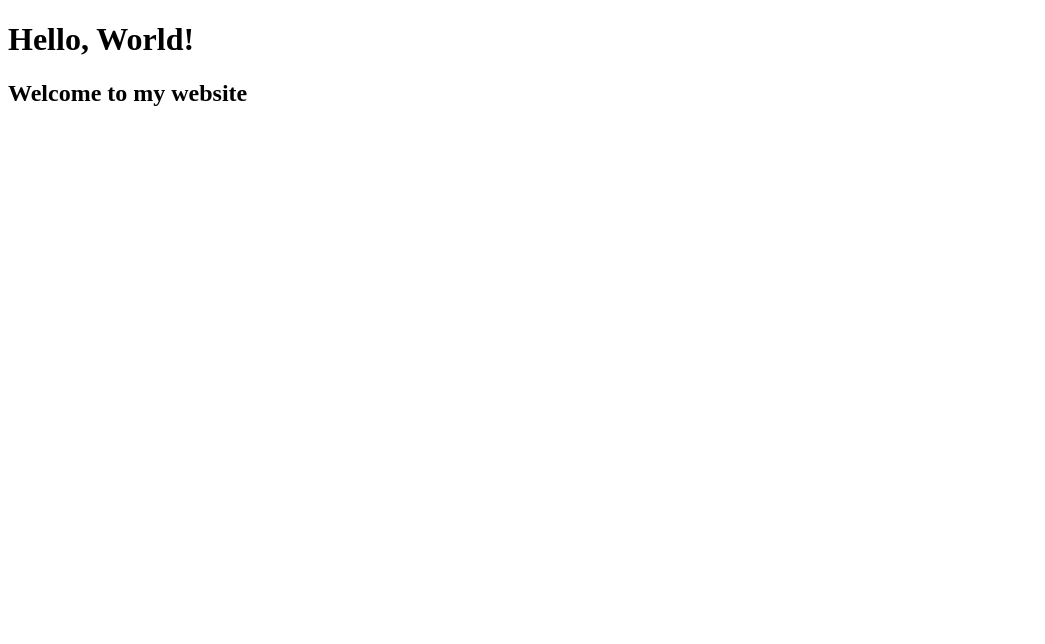
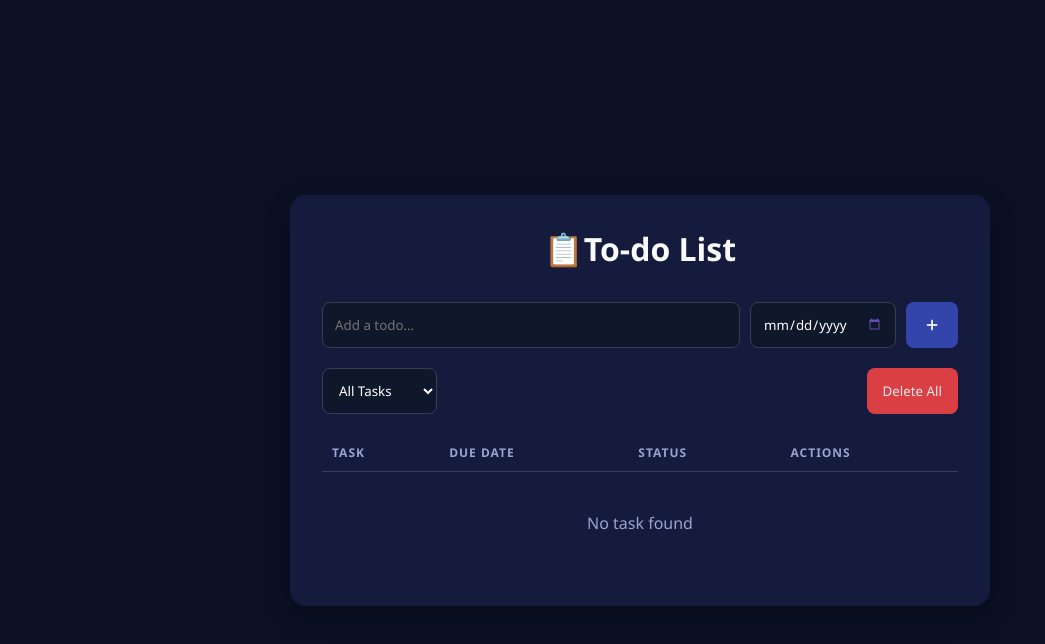
Before and after one commit to radith001/CodingCamp-19Jan26-RadithYafiValerian, a plain HTML site: page index.html in a window 1280 px wide. Shown: the whole page, without its empty margins (0-1045 px from the left). Drawn offline with Linux system fonts and the light colour scheme.

Commit message:
Bismillah

```diff
--- /dev/null
+++ b/css/style.css
@@ -0,0 +1,159 @@
+:root {
+    --bg-color: #0b1025;          /* dark navy background */
+    --card-bg: #141b3d;           /* card biru gelap */
+    --primary-color: #3344AA;     /* MAIN BLUE */
+    --text-color: #f8fafc;        /* putih lembut */
+    --text-muted: #9aa3d1;        /* muted blue-gray */
+    --danger: #ef4444;            /* merah tetap */
+    --success: #3b82f6;           /* biru terang utk completed */
+}
+
+* {
+    margin: 0;
+    padding: 0;
+    box-sizing: border-box;
+    font-family: 'Segoe UI', Tahoma, Geneva, Verdana, sans-serif;
+}
+
+body {
+    background-color: var(--bg-color);
+    color: var(--text-color);
+    display: flex;
+    justify-content: center;
+    align-items: center;
+    min-height: 100vh;
+    padding: 20px;
+}
+
+.container {
+    background-color: var(--card-bg);
+    width: 100%;
+    max-width: 700px;
+    padding: 2rem;
+    border-radius: 16px;
+    box-shadow: 0 10px 25px rgba(0, 0, 0, 0.3);
+}
+
+header h1 {
+    text-align: center;
+    margin-bottom: 2rem;
+    font-size: 2rem;
+    font-weight: 700;
+}
+
+/* Form Styles */
+.input-group {
+    display: flex;
+    gap: 10px;
+    margin-bottom: 10px;
+}
+
+input, select {
+    background: #0f172a;
+    border: 1px solid #334155;
+    padding: 12px;
+    border-radius: 8px;
+    color: white;
+    outline: none;
+}
+
+#task-input { flex: 2; }
+#date-input::-webkit-calendar-picker-indicator {
+    filter: invert(30%) sepia(80%) saturate(500%) hue-rotate(215deg);
+    cursor: pointer;
+}
+
+
+#add-btn {
+    background-color: var(--primary-color);
+    color: white;
+    border: none;
+    padding: 0 20px;
+    border-radius: 8px;
+    cursor: pointer;
+    transition: transform 0.2s;
+}
+
+#add-btn:hover { transform: scale(1.05); }
+
+.error {
+    color: var(--danger);
+    font-size: 0.8rem;
+    display: none;
+    margin-bottom: 10px;
+}
+
+/* Controls */
+.controls {
+    display: flex;
+    justify-content: space-between;
+    margin: 20px 0;
+}
+
+.btn-danger {
+    background-color: var(--danger);
+    color: white;
+    border: none;
+    padding: 8px 16px;
+    border-radius: 8px;
+    cursor: pointer;
+    opacity: 0.9;
+}
+
+.btn-danger:hover { opacity: 1; }
+
+/* Table Styles */
+.list-container {
+    margin-top: 20px;
+    overflow-x: auto;
+}
+
+table {
+    width: 100%;
+    border-collapse: collapse;
+}
+
+th {
+    text-align: left;
+    color: var(--text-muted);
+    font-size: 0.75rem;
+    letter-spacing: 1px;
+    padding: 10px;
+    border-bottom: 1px solid #334155;
+}
+
+td {
+    padding: 15px 10px;
+    border-bottom: 1px solid #334155;
+    font-size: 0.9rem;
+}
+
+.status-badge {
+    padding: 4px 8px;
+    border-radius: 4px;
+    font-size: 0.7rem;
+    text-transform: uppercase;
+}
+
+.status-pending { background: #334155; color: #cbd5e1; }
+.status-completed { background: #064e3b; color: #34d399; }
+
+.task-completed { text-decoration: line-through; color: var(--text-muted); }
+
+.action-btns { display: flex; gap: 8px; }
+
+.action-btn {
+    background: transparent;
+    border: none;
+    cursor: pointer;
+    font-size: 1rem;
+}
+
+.btn-check { color: var(--success); }
+.btn-delete { color: var(--danger); }
+
+.empty-state {
+    text-align: center;
+    padding: 40px;
+    color: var(--text-muted);
+}
--- a/index.html
+++ b/index.html
@@ -3,10 +3,52 @@
 <head>
     <meta charset="UTF-8">
     <meta name="viewport" content="width=device-width, initial-scale=1.0">
-    <title>Document</title>
+    <title>Modern To-Do List</title>
+    <link rel="stylesheet" href="css/style.css">
+    <link rel="stylesheet" href="https://cdnjs.cloudflare.com/ajax/libs/font-awesome/6.0.0/css/all.min.css">
 </head>
 <body>
-    <h1>Hello, World!</h1>
-    <h2>Welcome to my website</h2>
+
+    <div class="container">
+        <header>
+            <h1>📋To-do List</h1>
+        </header>
+
+        <form id="todo-form">
+            <div class="input-group">
+                <input type="text" id="task-input" placeholder="Add a todo..." required>
+                <input type="date" id="date-input" required>
+                <button type="submit" id="add-btn"><i class="fas fa-plus"></i></button>
+            </div>
+            <div id="error-message" class="error">Please fill in both fields.</div>
+        </form>
+
+        <div class="controls">
+            <select id="filter-select">
+                <option value="all">All Tasks</option>
+                <option value="pending">Pending</option>
+                <option value="completed">Completed</option>
+            </select>
+            <button id="delete-all-btn" class="btn-danger">Delete All</button>
+        </div>
+
+        <div class="list-container">
+            <table>
+                <thead>
+                    <tr>
+                        <th>TASK</th>
+                        <th>DUE DATE</th>
+                        <th>STATUS</th>
+                        <th>ACTIONS</th>
+                    </tr>
+                </thead>
+                <tbody id="todo-tbody">
+                    </tbody>
+            </table>
+            <div id="empty-state" class="empty-state">No task found</div>
+        </div>
+    </div>
+
+    <script src="js/script.js"></script>
 </body>
 </html>
--- /dev/null
+++ b/js/script.js
@@ -0,0 +1,125 @@
+document.addEventListener('DOMContentLoaded', () => {
+    const todoForm = document.getElementById('todo-form');
+    const taskInput = document.getElementById('task-input');
+    const dateInput = document.getElementById('date-input');
+    const errorMsg = document.getElementById('error-message');
+    const todoTbody = document.getElementById('todo-tbody');
+    const filterSelect = document.getElementById('filter-select');
+    const deleteAllBtn = document.getElementById('delete-all-btn');
+    const emptyState = document.getElementById('empty-state');
+
+    // --- NEW: DATE RESTRICTION LOGIC ---
+    // Sets the minimum selectable date to "Today"
+    const today = new Date().toISOString().split('T')[0];
+    dateInput.setAttribute('min', today);
+    // -----------------------------------
+
+    let todos = JSON.parse(localStorage.getItem('todos')) || [];
+
+    const saveToLocalStorage = () => {
+        localStorage.setItem('todos', JSON.stringify(todos));
+    };
+
+    const renderTodos = (filter = 'all') => {
+        todoTbody.innerHTML = '';
+
+        const filteredTodos = todos.filter(todo => {
+            if (filter === 'completed') return todo.completed;
+            if (filter === 'pending') return !todo.completed;
+            return true;
+        });
+
+        if (filteredTodos.length === 0) {
+            emptyState.style.display = 'block';
+        } else {
+            emptyState.style.display = 'none';
+            filteredTodos.forEach((todo) => {
+                const tr = document.createElement('tr');
+                tr.innerHTML = `
+                    <td class="${todo.completed ? 'task-completed' : ''}">${todo.task}</td>
+                    <td>${todo.date}</td>
+                    <td>
+                        <span class="status-badge ${todo.completed ? 'status-completed' : 'status-pending'}">
+                            ${todo.completed ? 'Completed' : 'Pending'}
+                        </span>
+                    </td>
+                    <td>
+                        <div class="action-btns">
+                            <button class="action-btn btn-check" onclick="toggleTodo(${todo.id})">
+                                <i class="fas ${todo.completed ? 'fa-undo' : 'fa-check'}"></i>
+                            </button>
+                            <button class="action-btn btn-delete" onclick="deleteTodo(${todo.id})">
+                                <i class="fas fa-trash"></i>
+                            </button>
+                        </div>
+                    </td>
+                `;
+                todoTbody.appendChild(tr);
+            });
+        }
+    };
+
+    // Add Todo
+    todoForm.addEventListener('submit', (e) => {
+        e.preventDefault();
+
+        const taskValue = taskInput.value.trim();
+        const dateValue = dateInput.value;
+
+        // Validation: Check empty fields OR if date is in the past
+        if (taskValue === '' || dateValue === '') {
+            errorMsg.textContent = "Please fill in both fields.";
+            errorMsg.style.display = 'block';
+            return;
+        }
+
+        if (dateValue < today) {
+            errorMsg.textContent = "You cannot select a date in the past.";
+            errorMsg.style.display = 'block';
+            return;
+        }
+
+        errorMsg.style.display = 'none';
+
+        const newTodo = {
+            id: Date.now(),
+            task: taskValue,
+            date: dateValue,
+            completed: false
+        };
+
+        todos.push(newTodo);
+        saveToLocalStorage();
+        renderTodos(filterSelect.value);
+
+        todoForm.reset();
+    });
+
+    window.toggleTodo = (id) => {
+        todos = todos.map(todo =>
+            todo.id === id ? { ...todo, completed: !todo.completed } : todo
+        );
+        saveToLocalStorage();
+        renderTodos(filterSelect.value);
+    };
+
+    window.deleteTodo = (id) => {
+        todos = todos.filter(todo => todo.id !== id);
+        saveToLocalStorage();
+        renderTodos(filterSelect.value);
+    };
+
+    deleteAllBtn.addEventListener('click', () => {
+        if (confirm('Are you sure you want to clear all tasks?')) {
+            todos = [];
+            saveToLocalStorage();
+            renderTodos();
+        }
+    });
+
+    filterSelect.addEventListener('change', (e) => {
+        renderTodos(e.target.value);
+    });
+
+    renderTodos();
+});
```
